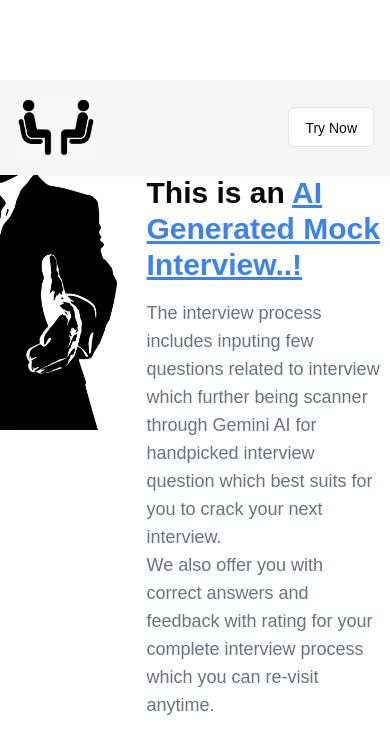
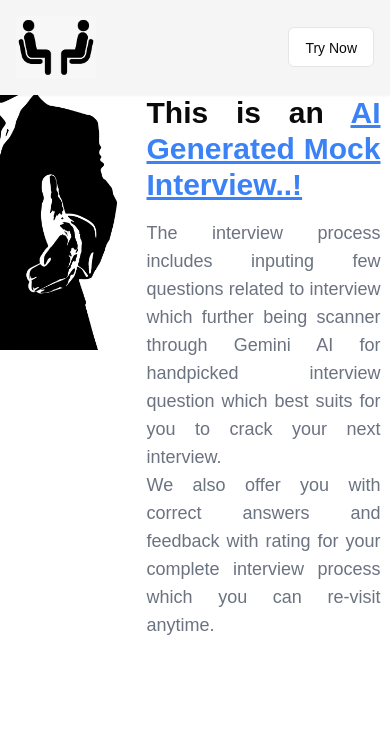
Before and after one commit to Srinidhi-codes/Ai-Mock-Interview-Web, a Next.js app: page /about in a window 390 px wide. Shown: the top 754 px of the page. Built offline with nearby package versions, Linux system fonts and the light colour scheme; no server answers.

Commit message:
Made landing page mobile responsiive

```diff
--- a/src/app/(root)/dashboard/_components/Header.jsx
+++ b/src/app/(root)/dashboard/_components/Header.jsx
@@ -15,7 +15,7 @@ const Header = () => {
 
     const { user } = useUser();
     return (
-        <div className='flex p-4 mt-[5rem] items-center justify-between bg-secondary shadow-sm'>
+        <div className='flex p-4 items-center justify-between bg-secondary shadow-sm'>
             <Link href={'/'}>
                 <Image src={'/logo.png'} width={80} height={100} alt='logo' />
             </Link>
--- a/src/app/views/dashboard/about/index.jsx
+++ b/src/app/views/dashboard/about/index.jsx
@@ -10,7 +10,7 @@ function AboutPage() {
       <div className='w-[40%] ml-[-10%]'>
         <Image src={'/about.png'} width={400} height={100} alt='about' />
       </div>
-      <div className='w-[60%] m-auto'>
+      <div className='w-[60%] m-auto text-justify md:text-left'>
         <p className='font-bold text-3xl'>This is an <span className='text-blue-500 underline underline-offset-2'>AI Generated Mock Interview..!</span></p>
         <p className='my-4 font-medium text-lg text-gray-500'>The interview process includes inputing few questions related to interview which further being scanner through Gemini AI for handpicked interview question which best suits for you to crack your next interview.<br /> We also offer you with correct answers and feedback with rating for your complete interview process which you can re-visit anytime.</p>
       </div>
```
